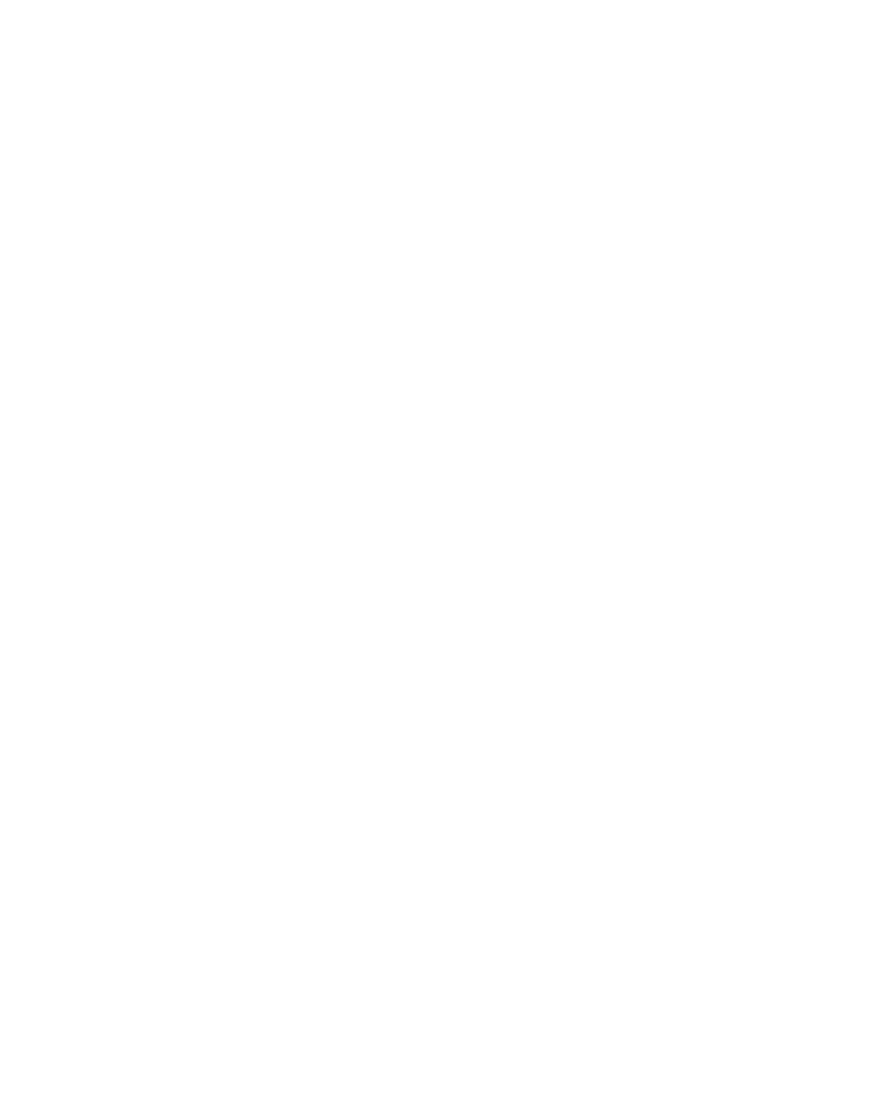
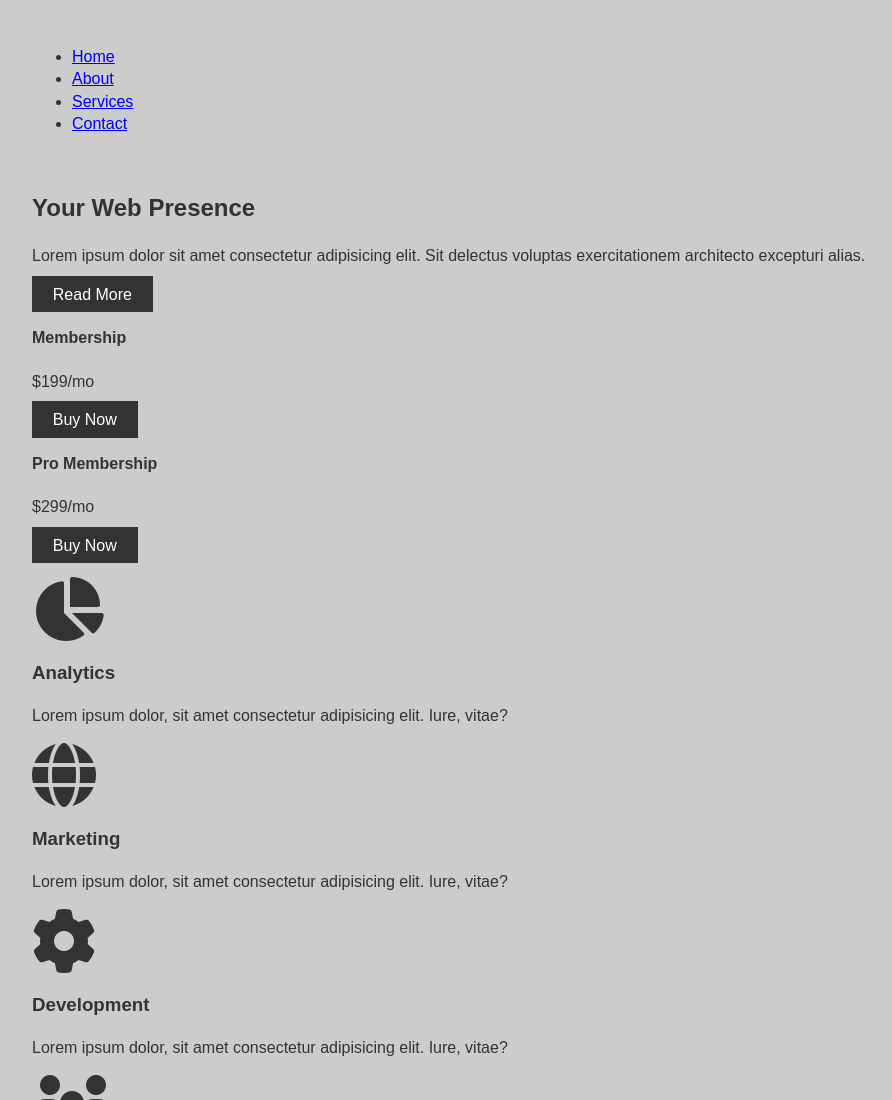
Before and after one commit to Leonix199/resp-css-grid-web, a plain HTML site: page index.html in a window 1280 px wide. Shown: the top 1100 px of the page, without its empty margins (18-910 px from the left). Before the commit the page ends 800 px from the top, so only its background shows below. Drawn offline with Linux system fonts and the light colour scheme.

Commit message:
HTML Finished Update

```diff
--- a/index.html
+++ b/index.html
@@ -4,10 +4,98 @@
   <meta charset="UTF-8">
   <meta http-equiv="X-UA-Compatible" content="IE=edge">
   <meta name="viewport" content="width=device-width, initial-scale=1.0">
-  <title>Document</title>
+  <link rel="stylesheet" href="./style.css">
+  <script src="https://kit.fontawesome.com/3bc1104935.js" crossorigin="anonymous"></script>
+  <title>Responsive CSS Grid Website</title>
 </head>
 <body>
+  <div class="wrapper">
+    <!-- Navigation -->
+    <nav class="main-nav">
+      <ul>
+        <li><a href="#">Home</a></li>
+        <li><a href="#">About</a></li>
+        <li><a href="#">Services</a></li>
+        <li><a href="#">Contact</a></li>
+      </ul>
+    </nav>
 
+    <!-- Top Container -->
+    <section class="top-container">
+      <header class="showcase">
+        <h1>Your Web Presence</h1>
+        <p>Lorem ipsum dolor sit amet consectetur adipisicing elit. Sit delectus voluptas exercitationem architecto excepturi alias.</p>
+        <a href="#" class="btn">Read More</a>
+      </header>
+      <div class="top-box top-box-a">
+        <h4>Membership</h4>
+        <p class="price">$199/mo</p>
+        <a href="" class="btn">Buy Now</a>
+      </div>
+      <div class="top-box top-box-b">
+        <h4>Pro Membership</h4>
+        <p class="price">$299/mo</p>
+        <a href="" class="btn">Buy Now</a>
+      </div>
+    </section>
+
+    <!-- Boxes Section -->
+    <section class="boxes">
+      <div class="box">
+        <i class="fas fa-chart-pie fa-4x"></i>
+        <h3>Analytics</h3>
+        <p>Lorem ipsum dolor, sit amet consectetur adipisicing elit. Iure, vitae?</p>
+      </div>
+
+      <div class="box">
+        <i class="fas fa-globe fa-4x"></i>
+        <h3>Marketing</h3>
+        <p>Lorem ipsum dolor, sit amet consectetur adipisicing elit. Iure, vitae?</p>
+      </div>
+
+      <div class="box">
+        <i class="fas fa-cog fa-4x"></i>
+        <h3>Development</h3>
+        <p>Lorem ipsum dolor, sit amet consectetur adipisicing elit. Iure, vitae?</p>
+      </div>
+
+      <div class="box">
+        <i class="fas fa-users fa-4x"></i>
+        <h3>Support</h3>
+        <p>Lorem ipsum dolor, sit amet consectetur adipisicing elit. Iure, vitae?</p>
+      </div>
+    </section>
+
+    <!-- Info Section -->
+    <section class="info">
+      <img src="./Images/pic1.jpg" alt="">
+      <div>
+        <h2>Your Business On The Web</h2>
+        <p>Lorem ipsum, dolor sit amet consectetur adipisicing elit. Animi quam ex voluptates reprehenderit sed aliquam deserunt, quaerat provident facere quasi, cupiditate odit. Rem voluptas eligendi temporibus. Suscipit perspiciatis veritatis officia.</p>
+        <a href="" class="btn">Learn More</a>
+      </div>
+    </section>
+
+    <!-- Portfolio -->
+    <section class="portfolio">
+      <img src="https://source.unsplash.com/random/200x200" alt="">
+      <img src="https://source.unsplash.com/random/201x200" alt="">
+      <img src="https://source.unsplash.com/random/202x200" alt="">
+      <img src="https://source.unsplash.com/random/203x200" alt="">
+      <img src="https://source.unsplash.com/random/204x200" alt="">
+      <img src="https://source.unsplash.com/random/205x200" alt="">
+      <img src="https://source.unsplash.com/random/206x200" alt="">
+      <img src="https://source.unsplash.com/random/207x200" alt="">
+      <img src="https://source.unsplash.com/random/208x200" alt="">
+    </section>
+
+    <!-- Footer -->
+    <footer>
+      <p>Responsive CSS Grid Website &Copy; 2021</p>
+    </footer>
+
+  </div>
+  <!-- Wrapper Ends -->
 </body>
 </html>
 
--- a/style.css
+++ b/style.css
@@ -0,0 +1,41 @@
+/* CSS Variables */
+:root{
+  --primary: #ddd;
+  --dark: #333;
+  --light: #fff;
+  --shadow: #0 1px 5px rgba(104,104,104,0.8)
+}
+
+html{
+  box-sizing: border-box;
+  font-family: Arial, Helvetica, sans-serif;
+  color: var(--dark);
+}
+
+body{
+  background-color: #ccc;
+  margin: 30px 50px;
+  line-height: 1.4;
+}
+
+.btn{
+  background-color: var(--dark);
+  color: var(--light);
+  padding: 0.6rem 1.3rem;
+  text-decoration: none;
+  border: 0;
+}
+
+img{
+  max-width: 100%;
+}
+
+.wrapper{
+  display: grid;
+  grid-gap: 20px;
+}
+
+/* Navigation */
+.main-nav ul{
+  display: grid;
+}
```
Also changed, not shown: Images/pic1.jpg (added), 1 other file.
